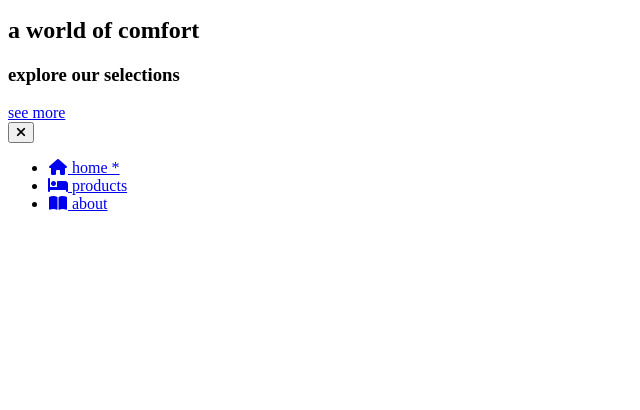
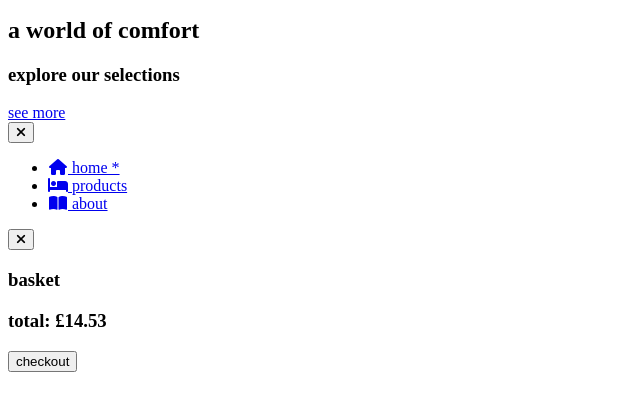
Before and after one commit to Nimira43/Emporia, a plain HTML site: page index.html in a window 1280 px wide. Shown: the part 190-600 px from the top of the page, without its empty margins (0-640 px from the left). Drawn offline with Linux system fonts and the light colour scheme.

Commit message:
Cart HTML done.

```diff
--- a/index.html
+++ b/index.html
@@ -79,5 +79,22 @@
       </ul>
     </aside>
   </div>
+  <div class="cart-overlay">
+    <aside class="cart">
+      <button class="cart-close">
+        <i class="fa-solid fa-times"></i>
+      </button>
+      <header>
+        <h3 class="text-slanted">basket</h3>
+      </header>
+      <div class="cart-items"></div>
+      <footer>
+        <h3 class="cart-total text-slanted">
+          total: £14.53
+        </h3>
+        <button class="cart-checkout btn">checkout</button>
+      </footer>
+    </aside>
+  </div>
 </body>
 </html>
```
